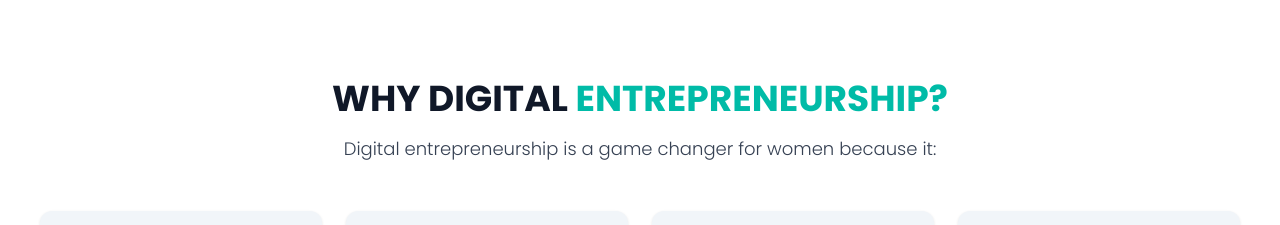
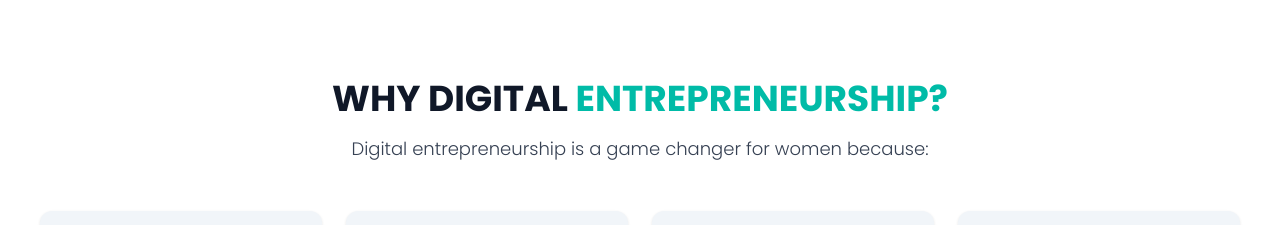
Before and after one commit to NewtonCore/digital-financial-literacy, a Next.js app: page / in a window 1280 px wide. Shown: the part 3220-3445 px from the top of the page. Built offline with nearby package versions, Linux system fonts and the light colour scheme.

Commit message:
making changes and fixing images

```diff
--- a/app/components/HomePages/WhyDigitalEntrepreneurship.js
+++ b/app/components/HomePages/WhyDigitalEntrepreneurship.js
@@ -38,7 +38,7 @@ function WhyDigitalEntrepreneurship() {
         </Slide>
         <Slide direction="up">
           <p className="text-lg text-gray-700 max-w-3xl mx-auto mb-12">
-            Digital entrepreneurship is a game changer for women because it:
+            Digital entrepreneurship is a game changer for women because:
           </p>
         </Slide>
         <div className="grid gap-6 md:grid-cols-2 lg:grid-cols-4 items-stretch">
```
